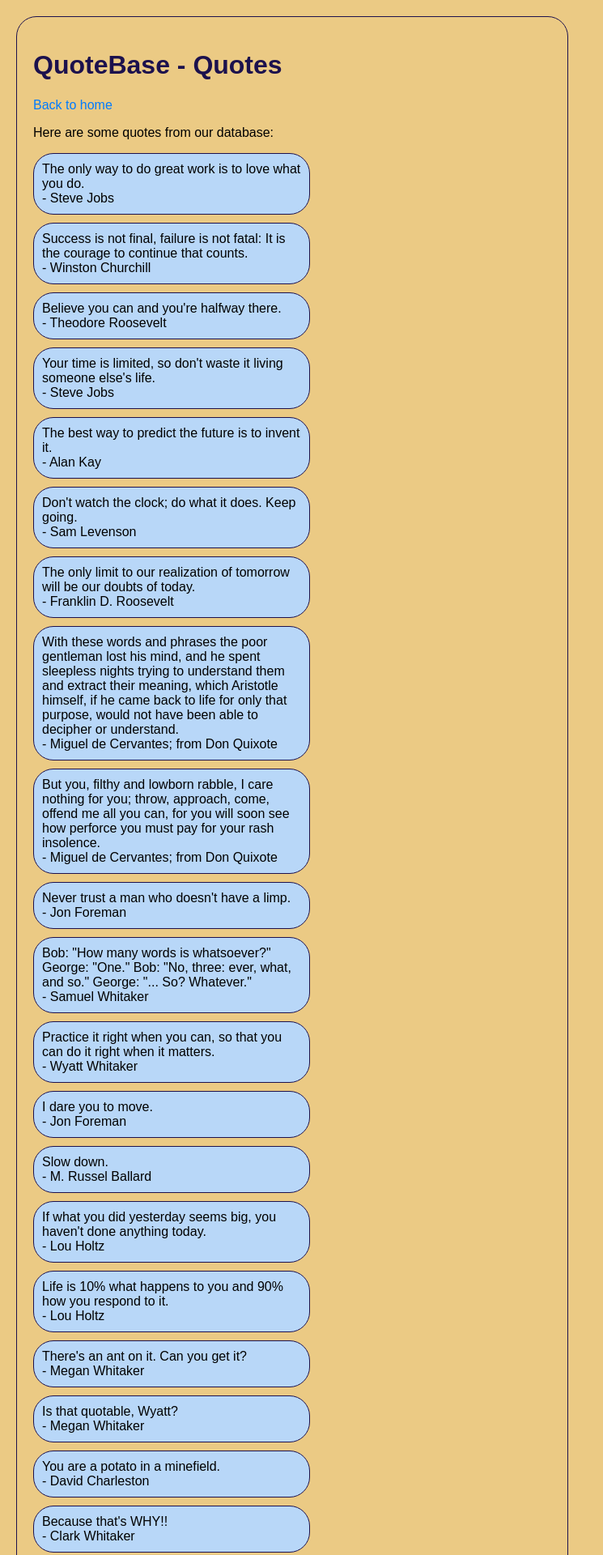
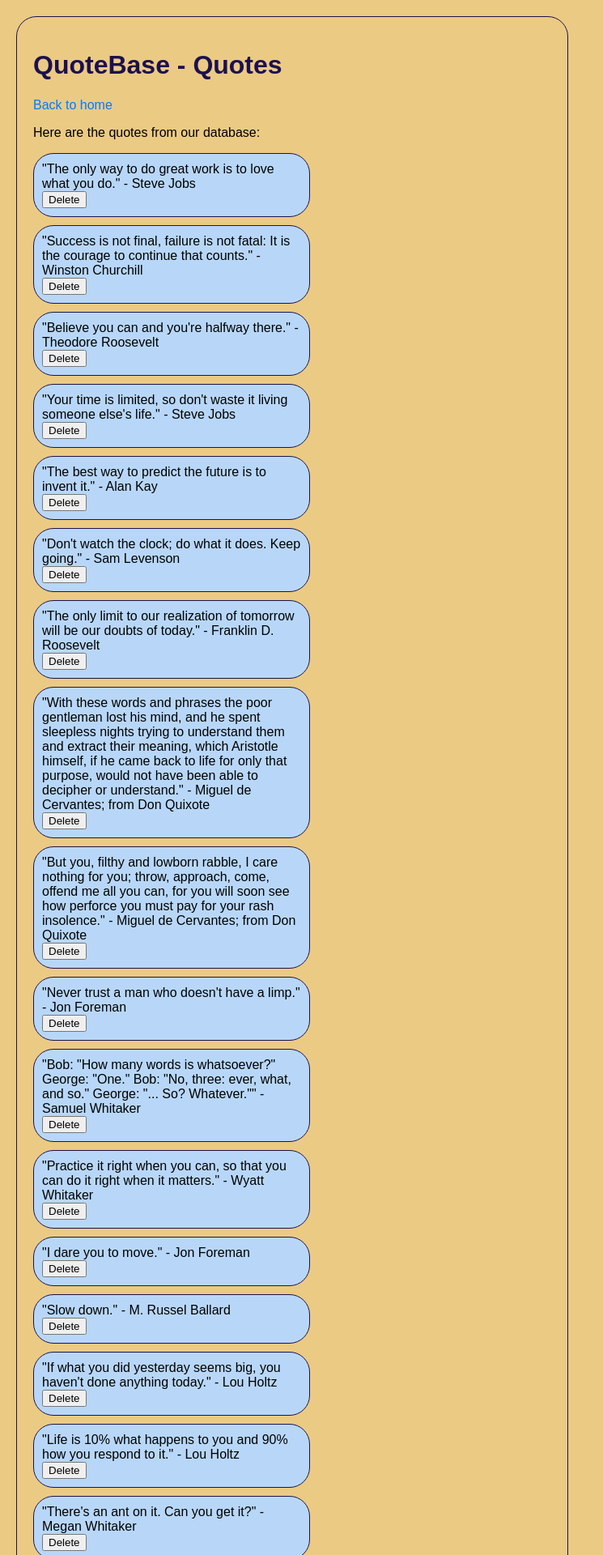
Before and after one commit to WyattW0W/QuoteBase, a Flask app: page /quotes in a window 1280 px wide. Shown: the top 1920 px of the page at 81% size, without its empty margins (0-745 px from the left). Run offline with Flask 3, Linux system fonts and the light colour scheme.

Commit message:
Putting delete functionality into the main quote page

```diff
--- a/templates/quotes.html
+++ b/templates/quotes.html
@@ -44,37 +44,39 @@
     <body>
         <h1>QuoteBase - Quotes</h1>
         <p><a href="/">Back to home</a></p>
-        <p>Here are some quotes from our database:</p>
-        <ul id="quote_list"></ul>
+        <p>Here are the quotes from our database:</p>
+
+        <ul>
+            {% for quote in quotes %}
+            <li>
+                "{{ quote.text }}" - {{ quote.author }}
+                <form action="/delete-quote" method="POST" style="display:inline;">
+                    <input type="hidden" name="text" value="{{ quote.text }}">
+                    <input type="hidden" name="author" value="{{ quote.author }}">
+                    <br>
+                    <button type="submit">Delete</button>
+                    <br>
+                </form>
+            </li>
+            {% endfor %}
+        </ul>
+
         <a href="/">Back to Home</a>
-        <form>
+        <form id="add-quote">
             <label for="quote_text">Quote Text:</label>
             <textarea id="quote_text" name="quote_text" required></textarea>
             <br>
             <label for="quote_author">Author:</label>
             <input type="text" id="quote_author" name="quote_author" required>
             <br>
-            <button type="submit">Add Quote</button>
+            <button type="submit" class="delete">Add Quote</button>
         </form>
 
     </body>
     <script>
-        // Get the quote list element and fill it with quotes from the database sent by the server
-        const quoteList = document.getElementById('quote_list');
-
-        const quotes = {{ quotes | tojson }};
-        console.log(quotes); // Log the quotes to the console for debugging
-
-        // Example of how to populate the list (replace with actual data from the server)
-        quotes.forEach(quote => {
-            const li = document.createElement('li');
-            li.innerHTML = quote.text + ' <br>- ' + quote.author;
-            quoteList.appendChild(li);
-        });
-
-        // Handle form submission
-        const form = document.querySelector('form');
-        form.addEventListener('submit', async (event) => {
+        // Handle creation form submission
+        const creationForm = document.querySelector('#add-quote');
+        creationForm.addEventListener('submit', async (event) => {
             event.preventDefault(); // Prevent the default form submission behavior
 
             const quoteText = document.getElementById('quote_text').value;
@@ -101,5 +103,39 @@
                 alert('An error occurred while adding the quote.');
             }
         });
+
+        // Make the delete buttons functional
+        const deleteButtons = document.querySelectorAll('.delete');
+        deleteButtons.forEach(button => {
+            button.addEventListener('click', (e) => {
+                if (!confirm('Are you sure you want to delete this quote?')) {
+                    e.preventDefault();
+                } else {
+                    e.preventDefault();
+                    // Send the quote as JSON so the server can parse the request body
+                    const form = button.closest('form');
+                    const formData = new FormData(form);
+                    const quote = Object.fromEntries(formData.entries());
+                    fetch('/quotes/delete-quote', {
+                        method: 'POST',
+                        body: JSON.stringify(quote),
+                        headers: {
+                            "Content-Type": "application/json",
+                            "Accept": "application/json"
+                        }
+                    }).then(response => {
+                        if (response.ok) {
+                            // Remove the quote from the list
+                            form.closest('li').remove();
+                        } else {
+                            alert('Failed to delete quote.');
+                        }
+                    }).catch(error => {
+                        console.error('Error:', error);
+                        alert('An error occurred while deleting the quote.');
+                    });
+                }
+            });
+        });
     </script>
 </html>
```
